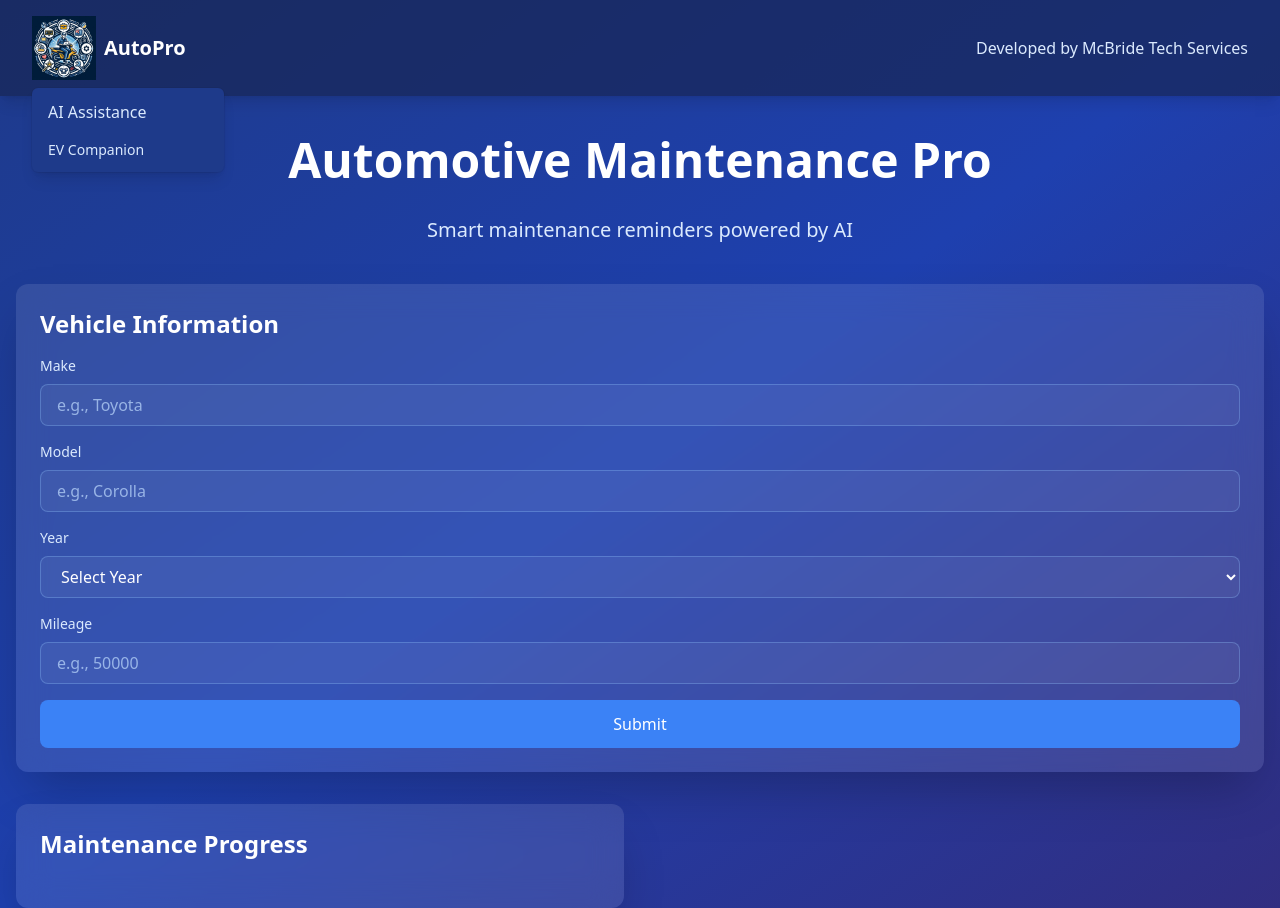
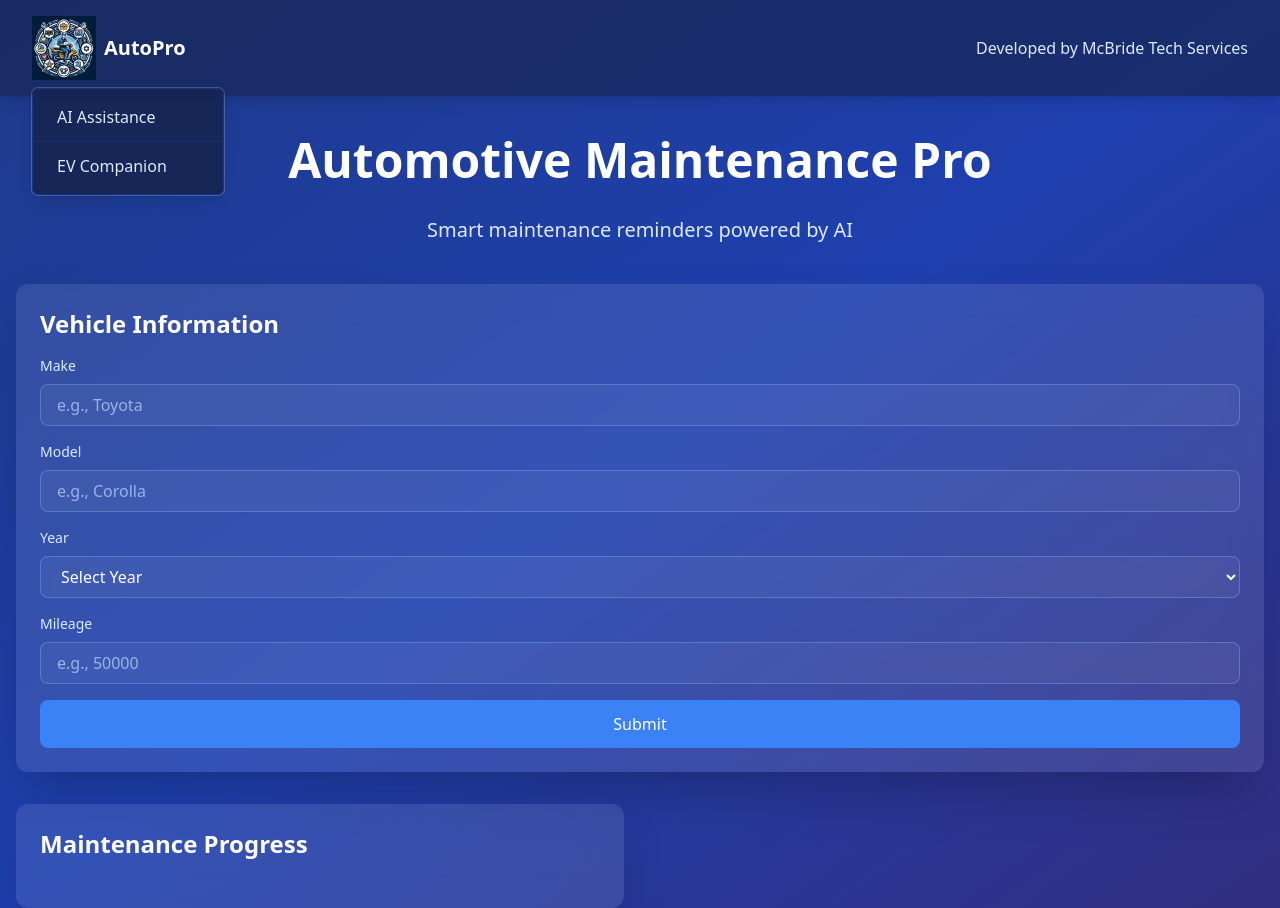
Before and after one commit to Calm-Solo/AutomotiveMaintenancePRO, a Next.js app in the folder automotive-maintenance-pro/: page / in a window 1280 px wide. Both pictures are taken after a click on the button "AutoPro". Built offline with nearby package versions, Linux system fonts and the light colour scheme.

Commit message:
style: enhance dropdown menu appearance with improved styling and layout adjustments

```diff
--- a/automotive-maintenance-pro/src/app/page.tsx
+++ b/automotive-maintenance-pro/src/app/page.tsx
@@ -126,11 +126,16 @@ export default function Home() {
 
             {/* Dropdown Menu */}
             {isDropdownOpen && (
-              <div className="absolute top-full left-0 mt-2 w-48 rounded-md shadow-lg bg-blue-900 ring-1 ring-black ring-opacity-5 md:w-48">
+              <div
+                className="absolute top-full left-0 mt-2 w-screen sm:w-48 rounded-md
+                shadow-lg bg-blue-950/95 backdrop-blur-sm ring-1 ring-white/20
+                border border-blue-800/50 z-50"
+              >
                 <div className="py-1" role="menu" aria-orientation="vertical">
                   <Link
                     href="/ai-assistance"
-                    className="block px-4 py-2 text-base text-blue-100 hover:bg-blue-800"
+                    className="block px-6 py-3 text-base text-blue-100 hover:bg-blue-800/50
+                    border-b border-blue-800/30 transition-colors"
                     role="menuitem"
                     onClick={() => setIsDropdownOpen(false)}
                   >
@@ -138,13 +143,13 @@ export default function Home() {
                   </Link>
                   <Link
                     href="/ev-companion"
-                    className="block px-4 py-2 text-sm text-blue-100 hover:bg-blue-800"
+                    className="block px-6 py-3 text-base text-blue-100 hover:bg-blue-800/50
+                    transition-colors"
                     role="menuitem"
                     onClick={() => setIsDropdownOpen(false)}
                   >
                     EV Companion
                   </Link>
-                  {/* Add more menu items here */}
                 </div>
               </div>
             )}
```
